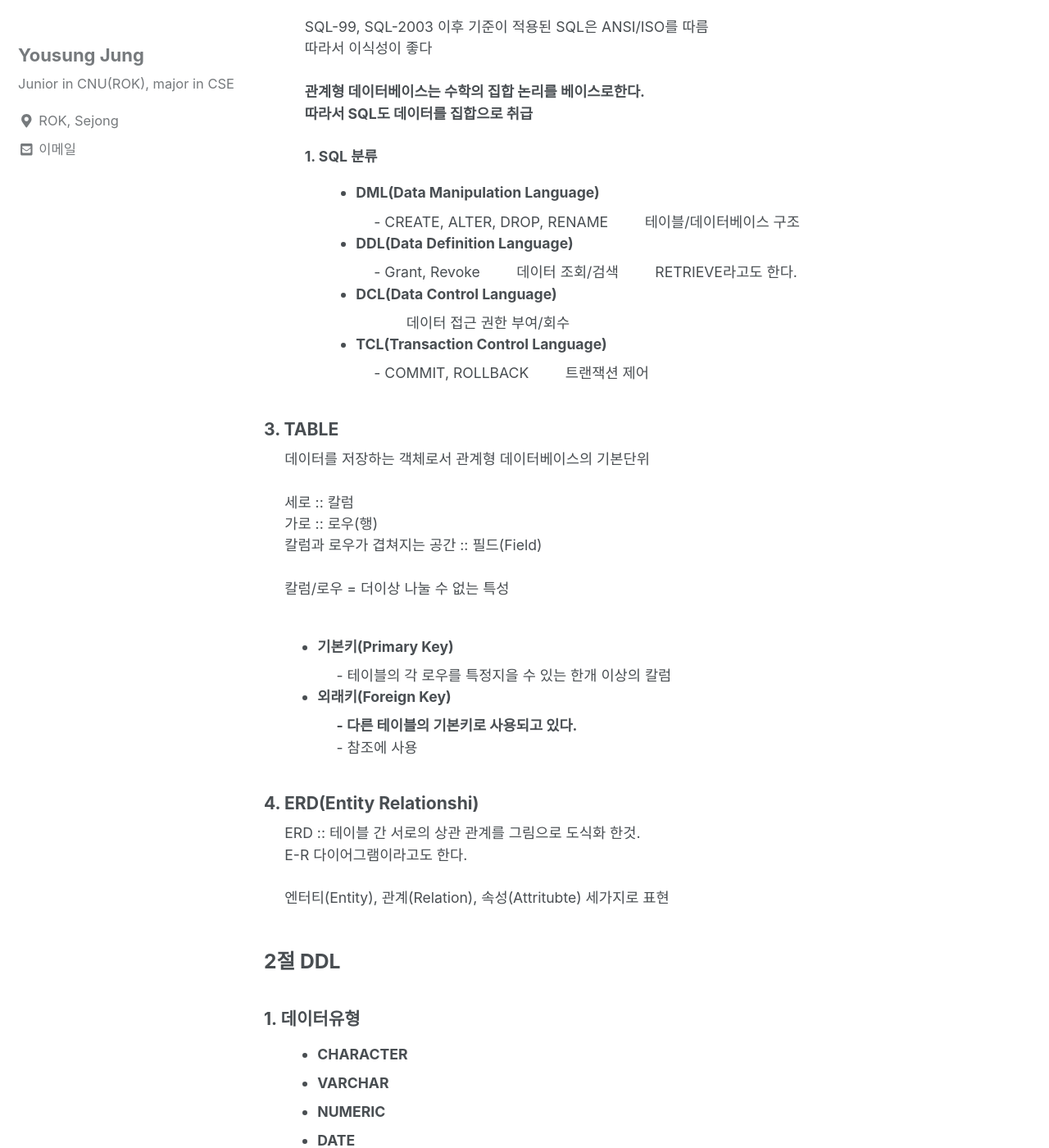
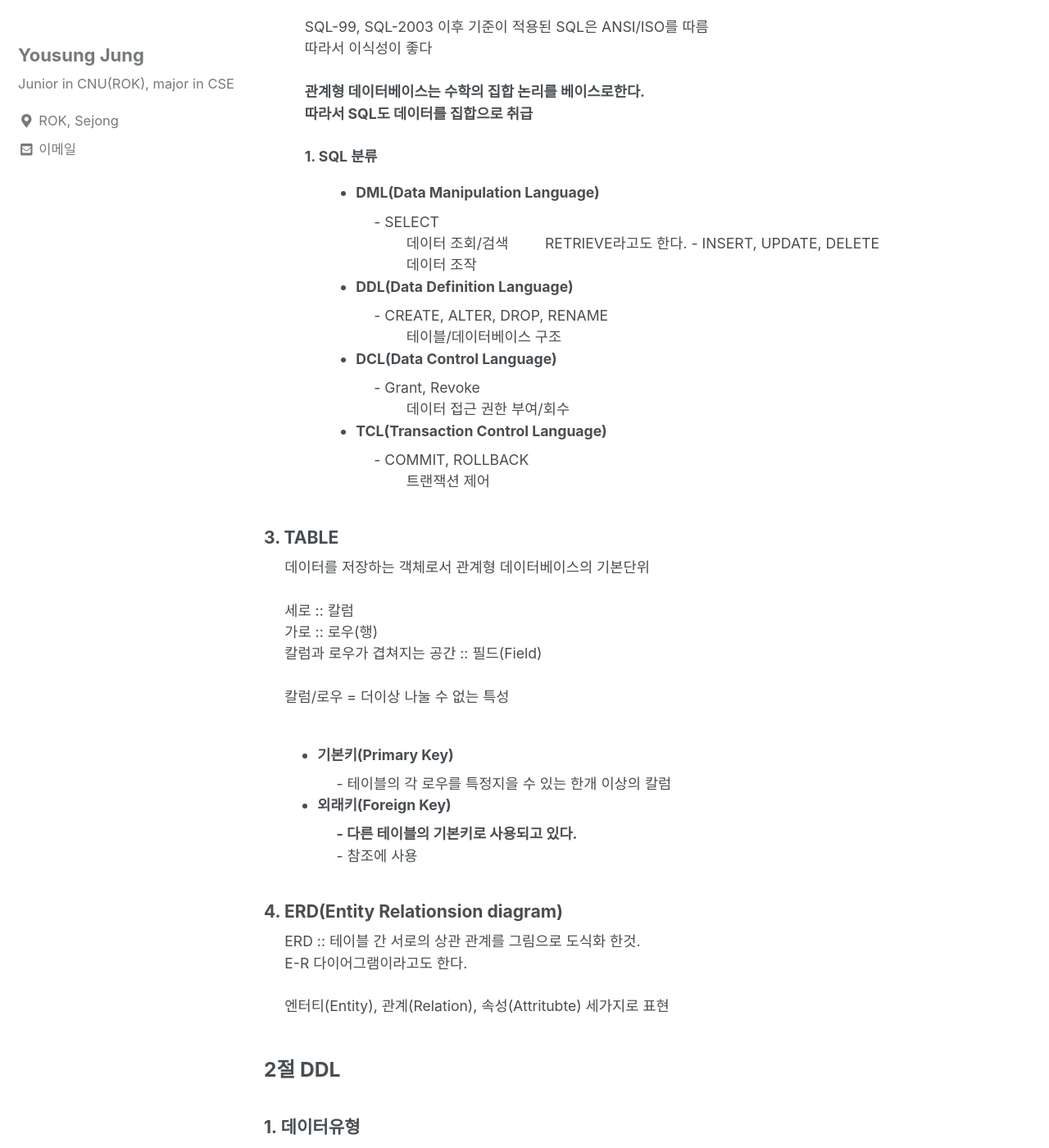
Before and after one commit to can019/can019.github.io, a Jekyll site: the page built from _posts/2021-01-09-Mogakco_3.md, in a window 1280 px wide and 1400 px high, scrolled down 1417 px. Shown: the whole window at 82% size. Built offline with Jekyll 4.4.1, drawn with Linux system fonts in a browser that asks for light colours; nearby versions of some CDN libraries.

Commit message:
[MODIFY] 오탈자 수정

```diff
--- a/_posts/2021-01-09-Mogakco_3.md
+++ b/_posts/2021-01-09-Mogakco_3.md
@@ -27,7 +27,6 @@ categories: Mogakco SQLD
                   </ul>
                 </div><!--Article of part1-->
           </div><!--part1 of article1-->
-
           <div><!--part1 of article1-->
               <h3 style = "font-size :1.2em">관계형 데이터베이스</h3><!--title of part1-->
                 <div style = "margin-left : 3%"><!--Article of part1-->
@@ -68,23 +67,27 @@ categories: Mogakco SQLD
                           <div style = "margin-left : 3%">
                             <li><b>DML(Data Manipulation Language)</b></li>
                               <div style = "margin-left : 3%">
-                                - CREATE, ALTER, DROP, RENAME
-                                &nbsp; &nbsp; &nbsp; &nbsp; 테이블/데이터베이스 구조
-                                &nbsp; &nbsp; &nbsp; &nbsp;
+                                - SELECT<br>
+                                &nbsp; &nbsp; &nbsp; &nbsp; 데이터 조회/검색
+                                &nbsp; &nbsp; &nbsp; &nbsp; RETRIEVE라고도 한다.
+                                - INSERT, UPDATE, DELETE<br>
+                                &nbsp; &nbsp; &nbsp; &nbsp; 데이터 조작
                               </div>
                             <li><b>DDL(Data Definition Language)</b></li>
                               <div style = "margin-left : 3%">
-                                - Grant, Revoke
-                                &nbsp; &nbsp; &nbsp; &nbsp; 데이터 조회/검색
-                                &nbsp; &nbsp; &nbsp; &nbsp; RETRIEVE라고도 한다.
+                                - CREATE, ALTER, DROP, RENAME <br>
+                                &nbsp; &nbsp; &nbsp; &nbsp; 테이블/데이터베이스 구조
+                                &nbsp; &nbsp; &nbsp; &nbsp;
+
                               </div>
                             <li><b>DCL(Data Control Language)</b></li>
                               <div style = "margin-left : 3%">
+                                - Grant, Revoke <br>
                                 &nbsp; &nbsp; &nbsp; &nbsp; 데이터 접근 권한 부여/회수
                               </div>
                             <li><b>TCL(Transaction Control Language)</b></li>
                               <div style = "margin-left : 3%">
-                                - COMMIT, ROLLBACK
+                                - COMMIT, ROLLBACK <br>
                                 &nbsp; &nbsp; &nbsp; &nbsp; 트랜잭션 제어
                               </div>
                           </div>
@@ -118,7 +121,7 @@ categories: Mogakco SQLD
           </div><!--major3-->
 
           <div><!--major4-->
-              <h3 style = "font-size :1.2em">4. ERD(Entity Relationshi)</h3><!--title of major4-->
+              <h3 style = "font-size :1.2em">4. ERD(Entity Relationsion diagram)</h3><!--title of major4-->
                 <div style = "margin-left : 3%"><!--Article of major4-->
                   ERD :: 테이블 간 서로의 상관 관계를 그림으로 도식화 한것. <br>
                   E-R 다이어그램이라고도 한다. <br><br>
```
